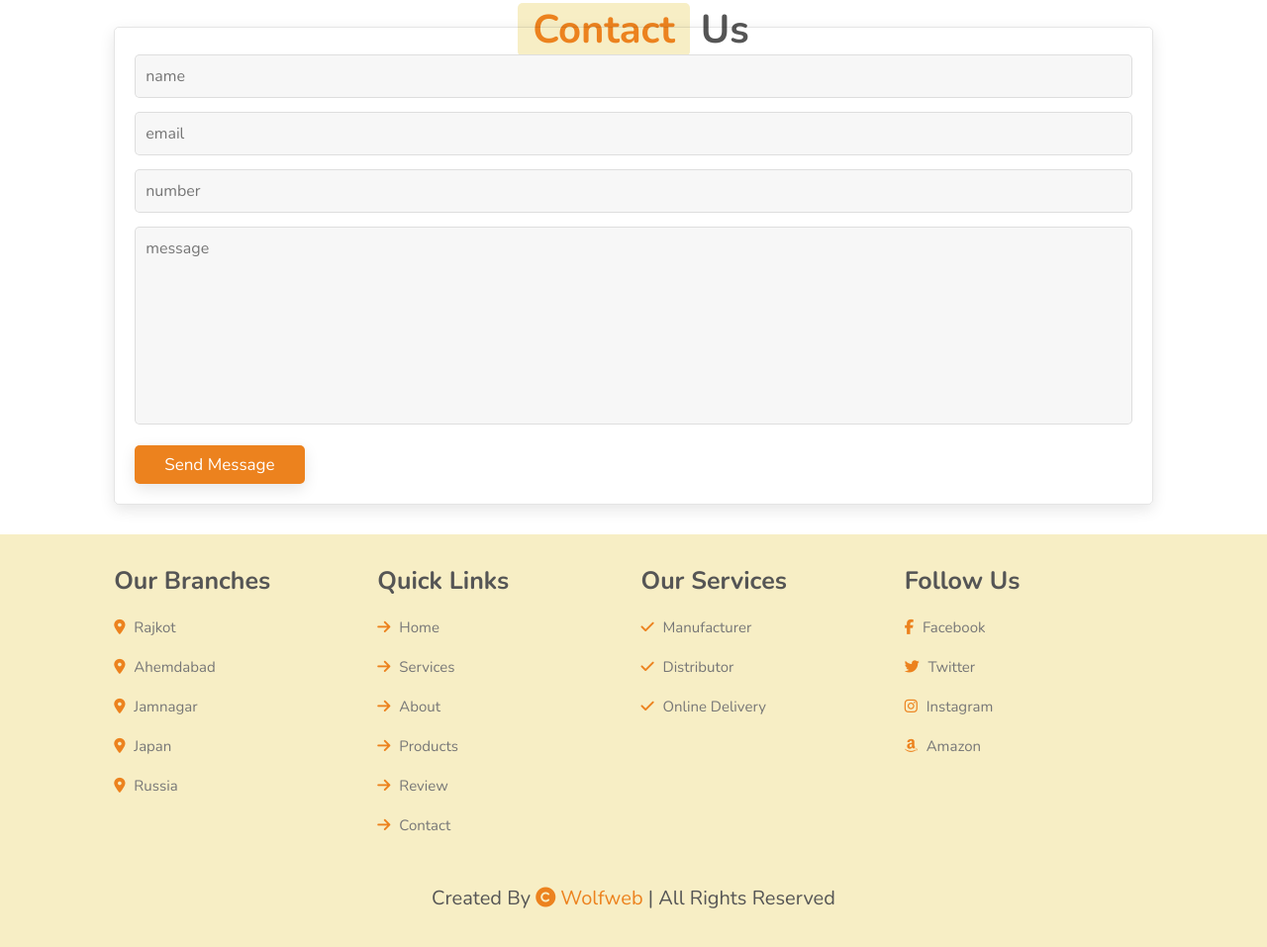
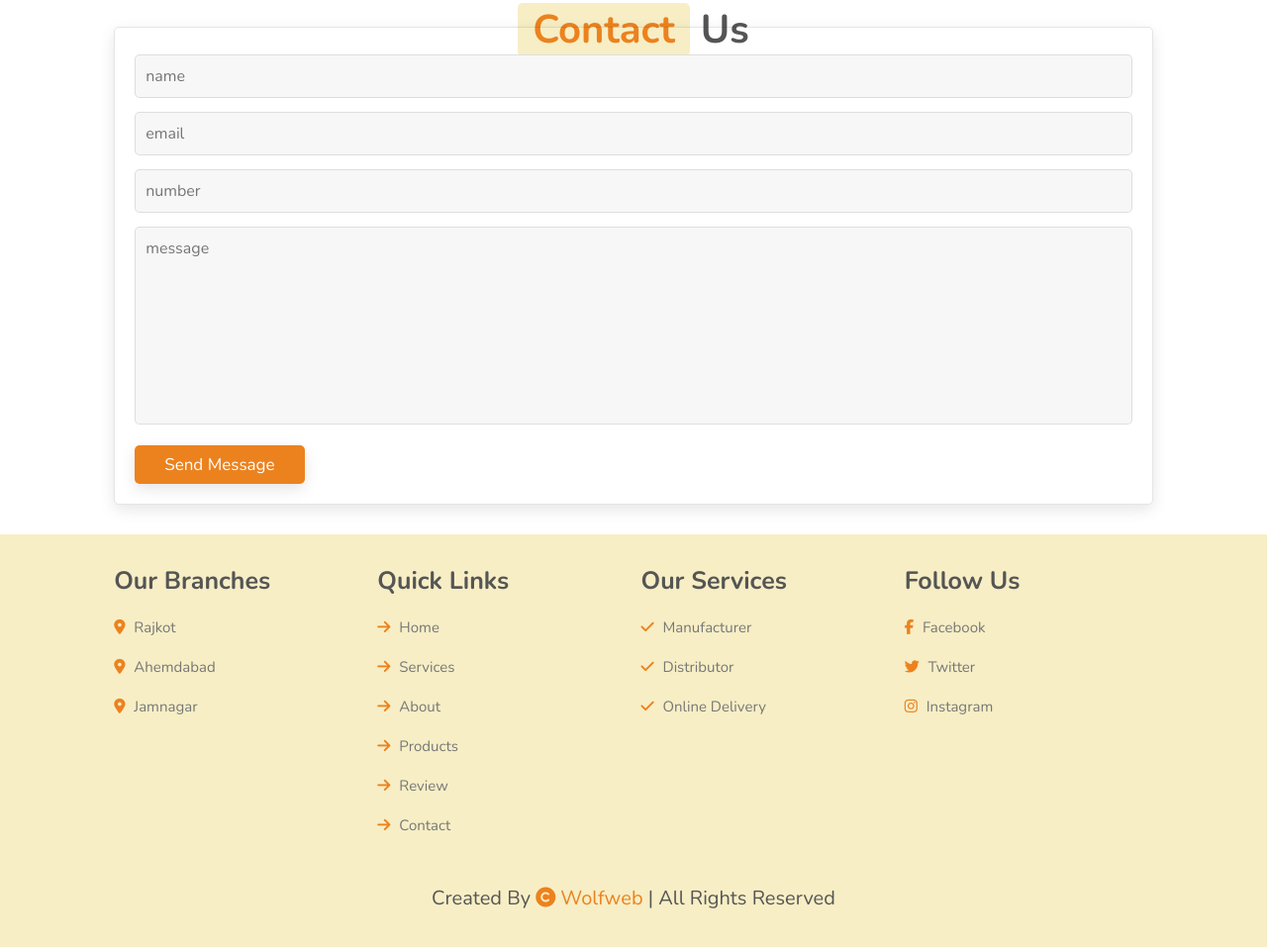
Before and after one commit to ajay-512001/Glowrise-Light, a plain HTML site: page price.html in a window 1280 px wide. Shown: the part 2646-3603 px from the top of the page at 99% size. Drawn offline with nearby package versions, Linux system fonts and the light colour scheme.

Commit message:
Update price.html

```diff
--- a/price.html
+++ b/price.html
@@ -255,8 +255,7 @@
                 <a href="# "> <i class="fas fa-map-marker-alt "></i> Rajkot </a>
                 <a href="# "> <i class="fas fa-map-marker-alt "></i> Ahemdabad </a>
                 <a href="# "> <i class="fas fa-map-marker-alt "></i> Jamnagar </a>
-                <a href="# "> <i class="fas fa-map-marker-alt "></i> japan </a>
-                <a href="# "> <i class="fas fa-map-marker-alt "></i> russia </a>
+
             </div>
 
             <div class="box ">
@@ -283,7 +282,6 @@
                 <a href="https://www.facebook.com/102960805395393/posts/116266960731444/ "> <i class="fab fa-facebook-f "></i> facebook </a>
                 <a href="# "> <i class="fab fa-twitter "></i> twitter </a>
                 <a href="https://www.instagram.com/glowrise_light/?utm_medium=copy_link "> <i class="fab fa-instagram "></i> instagram </a>
-                <a href="# "> <i class="fab fa-amazon "></i> Amazon </a>
 
 
             </div>
```
